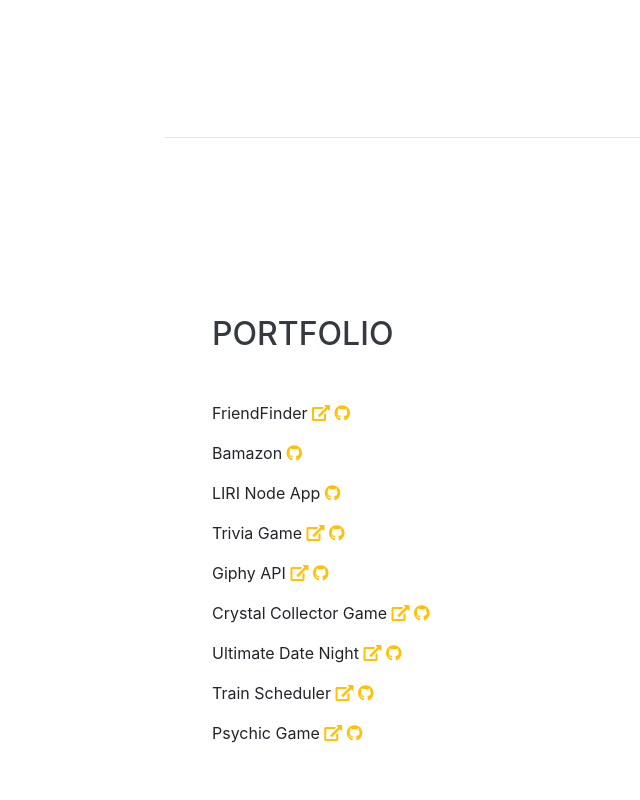
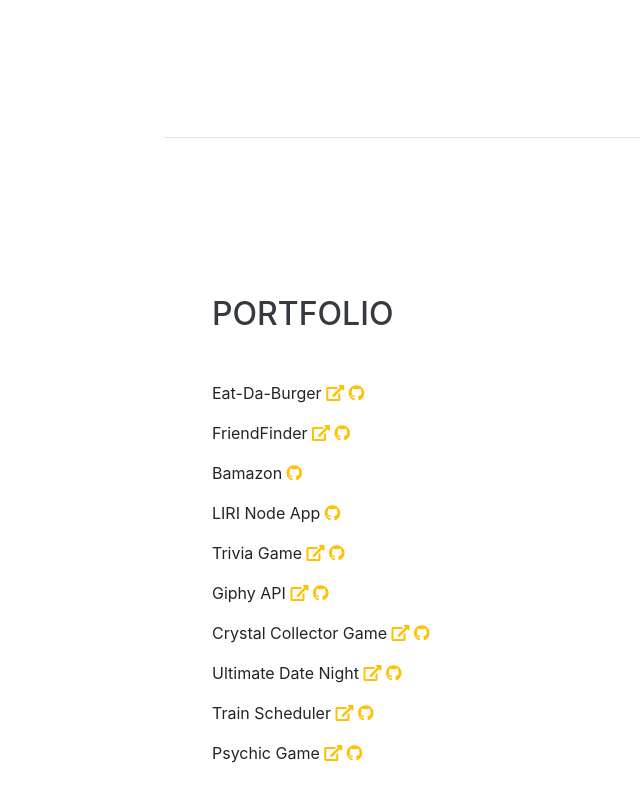
Before and after one commit to amandanewton/Portfolio, a website with bundled scripts: page index.html in a window 1280 px wide. Shown: the part 4826-5626 px from the top of the page, without its empty margins (108-748 px from the left). Built offline with nearby package versions, Linux system fonts and the light colour scheme; a web font is replaced by a local one.

Commit message:
Update index.html

```diff
--- a/index.html
+++ b/index.html
@@ -282,6 +282,14 @@
       <div class="w-100">
         <h2 class="mb-5">Portfolio</h2>
 
+         <p>Eat-Da-Burger
+          <a href="https://fathomless-anchorage-49840.herokuapp.com/" target="_blank">
+            <i class="fas fa-external-link-alt text-warning"></i>
+          </a>
+          <a href="https://github.com/amandanewton/burger" target="_blank">
+            <i class="fab fa-github text-warning"></i>
+          </a></p>
+
          <p>FriendFinder
           <a href="https://bachelorinparadisefriendfinder.herokuapp.com/" target="_blank">
             <i class="fas fa-external-link-alt text-warning"></i>
```
